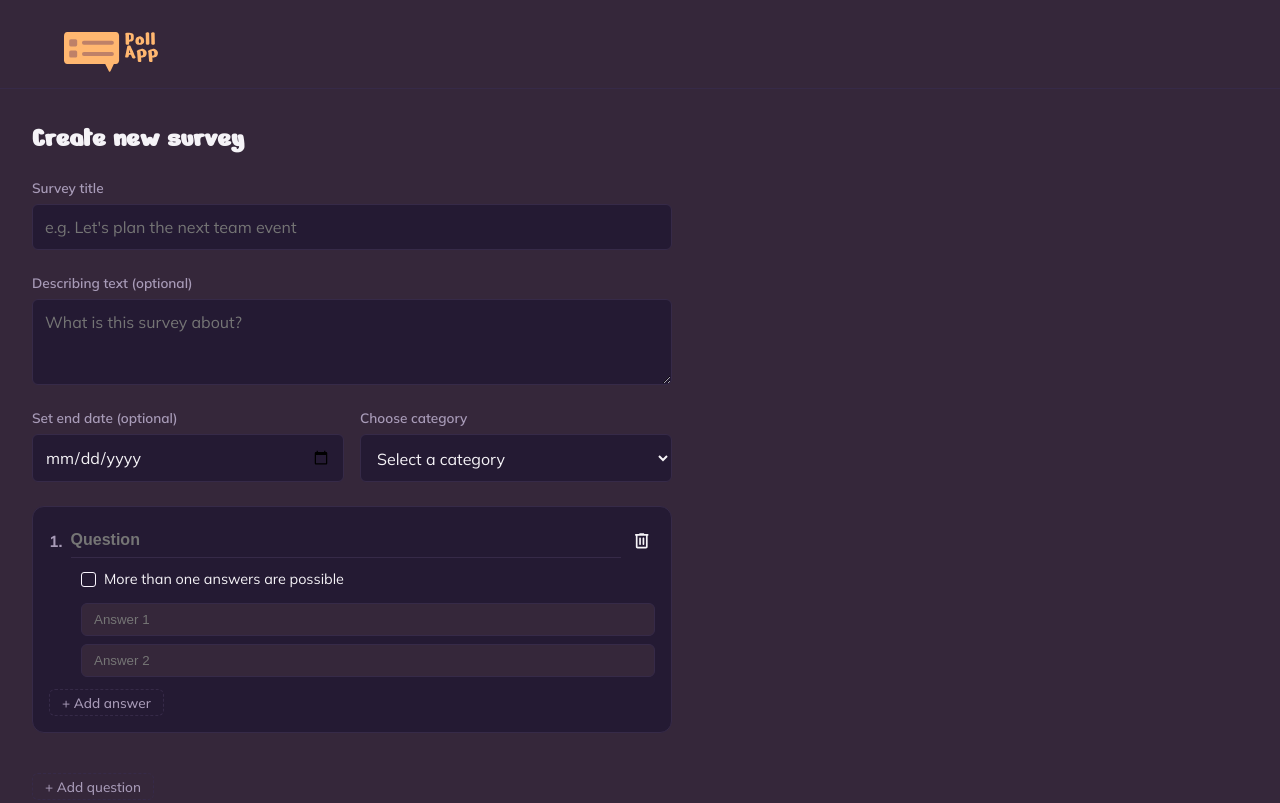
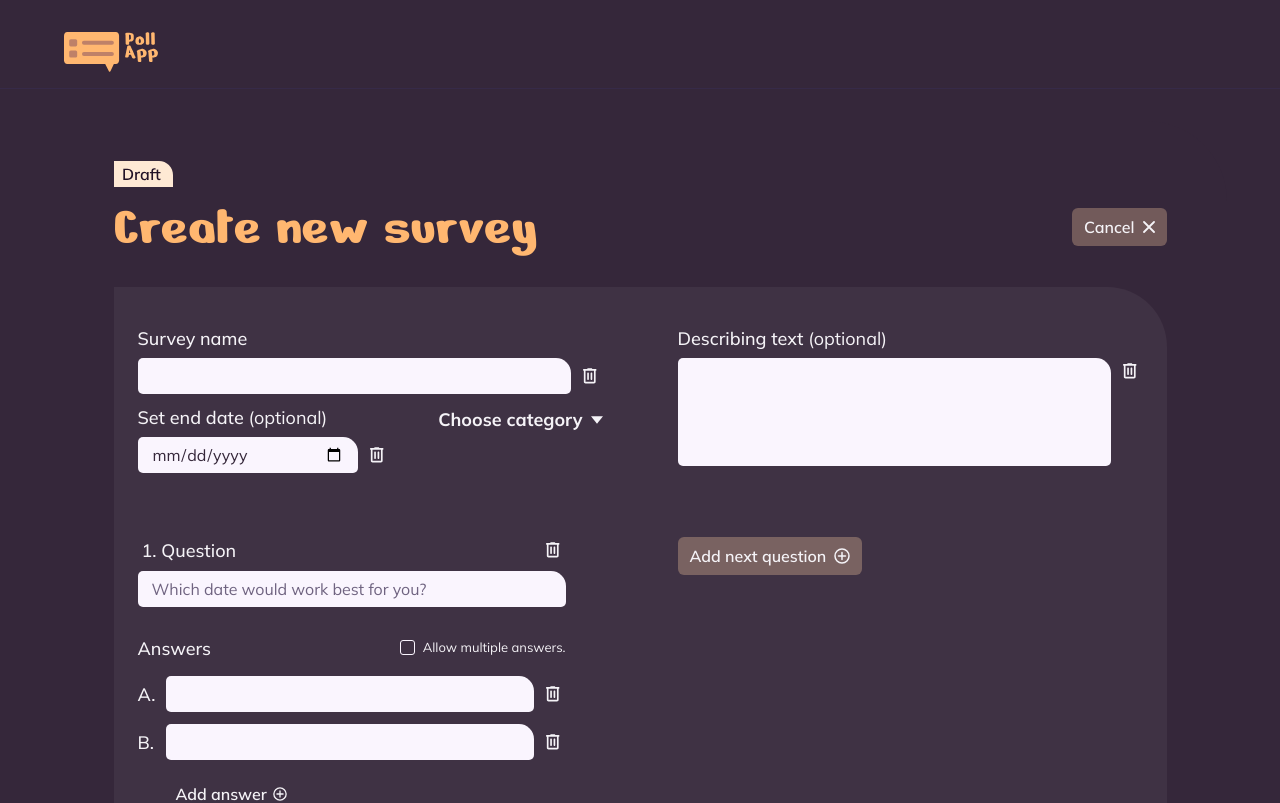
Before and after one commit to NouBou1/pollApp, an Angular app in the folder pollApp/: page /create-survey in a window 1280 px wide. Shown: the top 803 px of the page. Built offline with nearby package versions, Linux system fonts and the light colour scheme; a web font is replaced by a local one.

Commit message:
feat(create-survey): rebuild form layout to match Figma
Two-column layout with draft tag, cancel button, category dropdown and
delete icons per field. Questions fill the grid in order and "Add next
question" takes the next free cell. Shared field styles live in
styles/_form-controls.scss.

```diff
--- a/pollApp/src/app/features/create-survey/create-survey.html
+++ b/pollApp/src/app/features/create-survey/create-survey.html
@@ -1,50 +1,97 @@
-<h1>Create new survey</h1>
+<section class="create-survey">
+  <header class="create-survey__header">
+    <img class="create-survey__status" src="/assets/status-draft.svg" alt="Draft" />
+    <div class="create-survey__title-row">
+      <h1 class="create-survey__title">Create new survey</h1>
+      <button type="button" class="soft-button" routerLink="/home">
+        Cancel
+        <svg viewBox="0 0 12 12" width="12" height="12" aria-hidden="true">
+          <path d="M1 1l10 10M11 1L1 11" stroke="currentColor" stroke-width="1.8" stroke-linecap="round" />
+        </svg>
+      </button>
+    </div>
+  </header>
 
-<form class="create-survey-form" [formGroup]="form" (ngSubmit)="submit()">
-  <label class="field">
-    <span>Survey title</span>
-    <input type="text" formControlName="title" placeholder="e.g. Let's plan the next team event" />
-  </label>
-
-  <label class="field">
-    <span>Describing text (optional)</span>
-    <textarea formControlName="description" rows="3" placeholder="What is this survey about?"></textarea>
-  </label>
+  <form class="create-survey__form" [formGroup]="form" (ngSubmit)="submit()">
+    <div class="create-survey__body">
+      <div class="create-survey__column">
+        <div class="field">
+          <label class="field__label" for="survey-title">Survey name</label>
+          <div class="field__control">
+            <input id="survey-title" class="field__input" type="text" formControlName="title" />
+            <app-close-icon-button ariaLabel="Clear survey name" (clicked)="clear('title')" />
+          </div>
+        </div>
 
         <div class="field-row">
-    <label class="field">
-      <span>Set end date (optional)</span>
-      <input type="date" formControlName="endDate" />
+          <div class="field">
+            <label class="field__label" for="survey-end-date">
+              Set end date <span class="field__optional">(optional)</span>
             </label>
-
-    <label class="field">
-      <span>Choose category</span>
-      <select formControlName="category">
-        <option value="" disabled>Select a category</option>
-        @for (category of categories; track category) {
-          <option [value]="category">{{ category }}</option>
-        }
-      </select>
-    </label>
+            <div class="field__control">
+              <input
+                id="survey-end-date"
+                class="field__input field__input--date"
+                type="date"
+                formControlName="endDate"
+              />
+              <app-close-icon-button ariaLabel="Clear end date" (clicked)="clear('endDate')" />
+            </div>
           </div>
 
-  <div class="questions">
-    @for (question of questions.controls; track $index) {
+          <app-sort-by-select
+            class="field-row__category"
+            [label]="form.controls.category.value || 'Choose category'"
+            [options]="categoryOptions"
+            [value]="form.controls.category.value"
+            (valueChange)="form.controls.category.setValue($event)"
+          />
+        </div>
+      </div>
+
+      <div class="create-survey__column">
+        <div class="field">
+          <label class="field__label" for="survey-description">
+            Describing text <span class="field__optional">(optional)</span>
+          </label>
+          <div class="field__control field__control--top">
+            <textarea
+              id="survey-description"
+              class="field__input field__input--textarea"
+              formControlName="description"
+            ></textarea>
+            <app-close-icon-button ariaLabel="Clear describing text" (clicked)="clear('description')" />
+          </div>
+        </div>
+      </div>
+
+      <!-- Questions fill the two-column grid in order; "Add next question" takes the next free cell. -->
+      @for (question of questions.controls; track question) {
         <app-question-form-group
           [question]="question"
           [index]="$index"
           (removeQuestion)="removeQuestion($index)"
         />
       }
+
+      <div class="create-survey__column">
+        <button type="button" class="soft-button" (click)="addQuestion()">
+          Add next question
+          <svg viewBox="0 0 16 16" width="16" height="16" aria-hidden="true">
+            <circle cx="8" cy="8" r="7" fill="none" stroke="currentColor" stroke-width="1.5" />
+            <path d="M8 4.5v7M4.5 8h7" stroke="currentColor" stroke-width="1.5" stroke-linecap="round" />
+          </svg>
+        </button>
+      </div>
     </div>
 
-  <app-button-mini (clicked)="addQuestion()">+ Add question</app-button-mini>
-
+    <div class="create-survey__footer">
       @if (error()) {
-    <p class="form-error">{{ error() }}</p>
+        <p class="create-survey__error">{{ error() }}</p>
       }
-
       <app-button-primary type="submit" [disabled]="submitting()">Publish</app-button-primary>
+    </div>
   </form>
+</section>
 
 <app-toast [visible]="showPublishedToast()">Your survey is now published</app-toast>
--- a/pollApp/src/app/features/create-survey/create-survey.scss
+++ b/pollApp/src/app/features/create-survey/create-survey.scss
@@ -1,14 +1,88 @@
-h1 {
-  font-size: 1.75rem;
-  font-weight: 700;
-  margin-bottom: var(--space-5);
-}
+@use '../../../styles/form-controls' as fc;
 
-.create-survey-form {
-  display: flex;
-  flex-direction: column;
-  gap: var(--space-5);
-  max-width: 640px;
+.create-survey {
+  max-width: 1173px;
+  margin: 0 auto;
+  padding: 40px 60px;
+  border-radius: 0 var(--radius-card-corner) 0 0;
+  background: var(--color-bg-base);
+
+  @media (max-width: 720px) {
+    padding: var(--space-5) var(--space-4);
+    border-top-right-radius: var(--space-7);
+  }
+
+  &__status {
+    display: block;
+    width: 59px;
+    height: 26px;
+  }
+
+  &__title-row {
+    display: flex;
+    align-items: center;
+    justify-content: space-between;
+    gap: var(--space-4);
+    margin-top: var(--space-3);
+  }
+
+  &__title {
+    font-size: 56px;
+    font-weight: 400;
+    line-height: 1;
+    color: var(--color-accent);
+
+    @media (max-width: 720px) {
+      font-size: 40px;
+    }
+  }
+
+  &__body {
+    display: grid;
+    grid-template-columns: repeat(2, minmax(0, 1fr));
+    column-gap: 75px;
+    row-gap: var(--space-7);
+    margin-top: var(--space-6);
+    padding: 40px 24px;
+    border-radius: 0 60px 0 0;
+    background: rgba(250, 245, 254, 0.05);
+
+    // Survey name/date and describing text sit a bit further from the questions (64px vs 48px).
+    > :nth-child(-n + 2) {
+      margin-bottom: var(--space-4);
+    }
+
+    @media (max-width: 900px) {
+      grid-template-columns: minmax(0, 1fr);
+      row-gap: var(--space-6);
+      padding: var(--space-5) var(--space-4);
+    }
+  }
+
+  &__column {
+    display: flex;
+    flex-direction: column;
+    align-items: flex-start;
+    gap: var(--space-3);
+    min-width: 0;
+
+    > .field {
+      align-self: stretch;
+    }
+  }
+
+  &__footer {
+    display: flex;
+    align-items: center;
+    justify-content: flex-end;
+    gap: var(--space-4);
+    margin-top: var(--space-7);
+  }
+
+  &__error {
+    color: var(--color-danger);
+    font-size: 0.9rem;
+  }
 }
 
 .field {
@@ -16,51 +90,55 @@ h1 {
   flex-direction: column;
   gap: var(--space-2);
 
-  span {
-    font-size: 0.85rem;
-    color: var(--color-text-secondary);
-    font-weight: 600;
+
+  &__label {
+    @include fc.field-label;
   }
 
-  input,
-  select,
-  textarea {
-    padding: var(--space-3);
-    border-radius: var(--radius-sm);
-    border: 1px solid var(--color-border);
-    background: var(--color-bg-elevated);
-    color: var(--color-text-primary);
-    font-size: 1rem;
-    font-family: inherit;
+  &__optional {
+    font-weight: 400;
+  }
 
-    &:focus {
-      outline: none;
-      border-color: var(--color-accent);
+  &__control {
+    display: flex;
+    align-items: center;
+    gap: 6px;
+
+    &--top {
+      align-items: flex-start;
     }
   }
 
-  textarea {
-    resize: vertical;
+  &__input {
+    @include fc.field-input;
+    flex: 1;
+    min-width: 0;
+
+    &--date {
+      flex: 0 0 220px;
+    }
+
+    &--textarea {
+      height: 108px;
+      padding: 10px 14px;
+      resize: none;
+    }
   }
 }
 
 .field-row {
   display: flex;
-  gap: var(--space-4);
+  align-items: flex-start;
+  justify-content: space-between;
   flex-wrap: wrap;
+  gap: var(--space-3) var(--space-5);
+  align-self: stretch;
 
-  .field {
-    flex: 1;
-    min-width: 160px;
+  &__category {
+    margin-top: 2px;
   }
 }
 
-.questions {
-  display: flex;
-  flex-direction: column;
+.soft-button {
+  @include fc.soft-button;
 }
-
-.form-error {
-  color: var(--color-danger);
-  font-size: 0.9rem;
-}
--- a/pollApp/src/app/features/create-survey/create-survey.ts
+++ b/pollApp/src/app/features/create-survey/create-survey.ts
@@ -1,18 +1,13 @@
 import { Component, inject, signal } from '@angular/core';
 import { FormArray, FormControl, FormGroup, ReactiveFormsModule, Validators } from '@angular/forms';
-import { Router } from '@angular/router';
-import { ButtonMini } from '../../shared/components/button-mini/button-mini';
+import { Router, RouterLink } from '@angular/router';
 import { ButtonPrimary } from '../../shared/components/button-primary/button-primary';
+import { CloseIconButton } from '../../shared/components/close-icon-button/close-icon-button';
+import { SortBySelect, SortOption } from '../../shared/components/sort-by-select/sort-by-select';
 import { Toast } from '../../shared/components/toast/toast';
 import { SurveyService } from '../../core/services/survey.service';
 import { CreateSurveyPayload, SURVEY_CATEGORIES } from '../../core/models/survey.model';
-import { OptionForm, QuestionForm, QuestionFormGroup } from './question-form-group/question-form-group';
-
-function buildOption(): OptionForm {
-  return new FormGroup({
-    text: new FormControl('', { nonNullable: true, validators: Validators.required }),
-  });
-}
+import { buildOption, QuestionForm, QuestionFormGroup } from './question-form-group/question-form-group';
 
 function buildQuestion(): QuestionForm {
   return new FormGroup({
@@ -28,7 +23,15 @@ function endOfDayIso(dateOnly: string): string {
 
 @Component({
   selector: 'app-create-survey',
-  imports: [ReactiveFormsModule, ButtonMini, ButtonPrimary, Toast, QuestionFormGroup],
+  imports: [
+    ReactiveFormsModule,
+    RouterLink,
+    ButtonPrimary,
+    CloseIconButton,
+    SortBySelect,
+    Toast,
+    QuestionFormGroup,
+  ],
   templateUrl: './create-survey.html',
   styleUrl: './create-survey.scss',
 })
@@ -36,7 +39,10 @@ export class CreateSurvey {
   private readonly surveyService = inject(SurveyService);
   private readonly router = inject(Router);
 
-  readonly categories = SURVEY_CATEGORIES;
+  readonly categoryOptions: SortOption[] = SURVEY_CATEGORIES.map((category) => ({
+    value: category,
+    label: category,
+  }));
   readonly submitting = signal(false);
   readonly error = signal<string | null>(null);
   readonly showPublishedToast = signal(false);
@@ -53,6 +59,10 @@ export class CreateSurvey {
     return this.form.controls.questions;
   }
 
+  clear(control: 'title' | 'description' | 'endDate') {
+    this.form.controls[control].reset();
+  }
+
   addQuestion() {
     this.questions.push(buildQuestion());
   }
@@ -65,6 +75,7 @@ export class CreateSurvey {
   submit() {
     if (this.form.invalid) {
       this.form.markAllAsTouched();
+      this.error.set('Please fill in the survey name, a category and all questions and answers.');
       return;
     }
 
--- a/pollApp/src/app/features/create-survey/question-form-group/question-form-group.html
+++ b/pollApp/src/app/features/create-survey/question-form-group/question-form-group.html
@@ -1,38 +1,45 @@
 <div class="question-group" [formGroup]="question()">
   <div class="question-group__header">
-    <span class="question-group__number">{{ index() + 1 }}.</span>
-    <input
-      class="question-group__text"
-      type="text"
-      formControlName="text"
-      placeholder="Question"
-    />
+    <label class="question-group__label" [for]="'question-' + index()">
+      {{ index() + 1 }}. Question
+    </label>
     <app-close-icon-button ariaLabel="Remove question" (clicked)="removeQuestion.emit()" />
   </div>
+  <input
+    class="question-group__text"
+    [id]="'question-' + index()"
+    type="text"
+    formControlName="text"
+    [placeholder]="placeholder()"
+  />
 
-  <app-checkbox
-    class="question-group__allow-multiple"
-    [checked]="allowMultiple.value"
-    (checkedChange)="allowMultiple.setValue($event)"
-  >
-    More than one answers are possible
-  </app-checkbox>
+  <div class="question-group__answers-header">
+    <span class="question-group__label">Answers</span>
+    <app-checkbox [checked]="allowMultiple.value" (checkedChange)="allowMultiple.setValue($event)">
+      <span class="question-group__allow-multiple">Allow multiple answers.</span>
+    </app-checkbox>
+  </div>
 
   <div class="question-group__options" formArrayName="options">
-    @for (option of options.controls; track $index) {
+    @for (option of options.controls; track option) {
       <div class="option-row" [formGroupName]="$index">
+        <span class="option-row__letter">{{ letter($index) }}.</span>
         <input
           class="option-row__text"
           type="text"
           formControlName="text"
-          [placeholder]="'Answer ' + ($index + 1)"
+          [attr.aria-label]="'Answer ' + letter($index)"
         />
-        @if (options.length > 2) {
-          <app-close-icon-button ariaLabel="Remove option" (clicked)="removeOption($index)" />
-        }
+        <app-close-icon-button ariaLabel="Remove answer" (clicked)="removeOption($index)" />
       </div>
     }
   </div>
 
-  <app-button-mini (clicked)="addOption()">+ Add answer</app-button-mini>
+  <button type="button" class="question-group__add-answer" (click)="addOption()">
+    Add answer
+    <svg viewBox="0 0 16 16" width="14" height="14" aria-hidden="true">
+      <circle cx="8" cy="8" r="7" fill="none" stroke="currentColor" stroke-width="1.5" />
+      <path d="M8 4.5v7M4.5 8h7" stroke="currentColor" stroke-width="1.5" stroke-linecap="round" />
+    </svg>
+  </button>
 </div>
--- a/pollApp/src/app/features/create-survey/question-form-group/question-form-group.scss
+++ b/pollApp/src/app/features/create-survey/question-form-group/question-form-group.scss
@@ -1,68 +1,83 @@
+@use '../../../../styles/form-controls' as fc;
+
 .question-group {
   display: flex;
   flex-direction: column;
-  gap: var(--space-3);
-  padding: var(--space-4);
-  border-radius: var(--radius-md);
-  background: var(--color-bg-elevated);
-  border: 1px solid var(--color-border);
-  margin-bottom: var(--space-4);
+  width: 428px;
+  max-width: 100%;
 
   &__header {
     display: flex;
     align-items: center;
-    gap: var(--space-2);
+    justify-content: space-between;
+    padding-left: var(--space-1);
   }
 
-  &__number {
-    font-weight: 700;
-    color: var(--color-text-secondary);
+  &__label {
+    @include fc.field-label;
   }
 
   &__text {
-    flex: 1;
-    background: transparent;
-    border: none;
-    border-bottom: 1px solid var(--color-border);
-    color: var(--color-text-primary);
-    font-size: 1rem;
-    font-weight: 600;
-    padding: var(--space-2) 0;
+    @include fc.field-input;
+    margin-top: var(--space-2);
+  }
 
-    &:focus {
-      outline: none;
-      border-color: var(--color-accent);
-    }
+  &__answers-header {
+    display: flex;
+    align-items: center;
+    justify-content: space-between;
+    gap: var(--space-3);
+    margin-top: 30px;
   }
 
   &__allow-multiple {
-    padding-left: var(--space-6);
+    font-size: 13px;
   }
 
   &__options {
     display: flex;
     flex-direction: column;
-    gap: var(--space-2);
-    padding-left: var(--space-6);
+    gap: var(--space-3);
+    margin-top: var(--space-4);
+  }
+
+  &__add-answer {
+    display: inline-flex;
+    align-items: center;
+    align-self: flex-start;
+    gap: 6px;
+    margin-top: var(--space-5);
+    margin-left: 38px;
+    padding: 0 0 2px;
+    border: none;
+    border-bottom: 1px solid currentColor;
+    background: transparent;
+    color: var(--color-text-primary);
+    font-family: inherit;
+    font-size: 16px;
+    font-weight: 600;
+    cursor: pointer;
+    transition: color 0.15s ease;
+
+    &:hover {
+      color: var(--color-accent);
+    }
   }
 }
 
 .option-row {
   display: flex;
   align-items: center;
-  gap: var(--space-2);
+  gap: 6px;
+
+  &__letter {
+    @include fc.field-label;
+    flex: 0 0 22px;
+  }
 
   &__text {
+    @include fc.field-input;
     flex: 1;
-    padding: var(--space-2) var(--space-3);
-    border-radius: var(--radius-sm);
-    border: 1px solid var(--color-border);
-    background: var(--color-bg-base);
-    color: var(--color-text-primary);
-
-    &:focus {
-      outline: none;
-      border-color: var(--color-accent);
-    }
+    min-width: 0;
   }
 }
--- a/pollApp/src/app/features/create-survey/question-form-group/question-form-group.ts
+++ b/pollApp/src/app/features/create-survey/question-form-group/question-form-group.ts
@@ -1,6 +1,5 @@
-import { Component, input, output } from '@angular/core';
-import { FormGroup, FormArray, FormControl, ReactiveFormsModule } from '@angular/forms';
-import { ButtonMini } from '../../../shared/components/button-mini/button-mini';
+import { Component, computed, input, output } from '@angular/core';
+import { FormGroup, FormArray, FormControl, ReactiveFormsModule, Validators } from '@angular/forms';
 import { CloseIconButton } from '../../../shared/components/close-icon-button/close-icon-button';
 import { Checkbox } from '../../../shared/components/checkbox/checkbox';
 
@@ -11,9 +10,20 @@ export type QuestionForm = FormGroup<{
   options: FormArray<OptionForm>;
 }>;
 
+const QUESTION_PLACEHOLDERS = [
+  'Which date would work best for you?',
+  'Choose the activities you prefer?',
+];
+
+export function buildOption(): OptionForm {
+  return new FormGroup({
+    text: new FormControl('', { nonNullable: true, validators: Validators.required }),
+  });
+}
+
 @Component({
   selector: 'app-question-form-group',
-  imports: [ReactiveFormsModule, ButtonMini, CloseIconButton, Checkbox],
+  imports: [ReactiveFormsModule, CloseIconButton, Checkbox],
   templateUrl: './question-form-group.html',
   styleUrl: './question-form-group.scss',
 })
@@ -30,12 +40,25 @@ export class QuestionFormGroup {
     return this.question().controls.allowMultiple;
   }
 
-  addOption() {
-    this.options.push(new FormGroup({ text: new FormControl('', { nonNullable: true }) }));
+  // Example questions from the Figma design, repeated for further questions.
+  readonly placeholder = computed(
+    () => QUESTION_PLACEHOLDERS[this.index() % QUESTION_PLACEHOLDERS.length],
+  );
+
+  letter(index: number): string {
+    return String.fromCharCode(65 + index);
   }
 
+  addOption() {
+    this.options.push(buildOption());
+  }
+
+  // A question needs at least two answers, so below that the trash icon just clears the text.
   removeOption(index: number) {
-    if (this.options.length <= 2) return;
+    if (this.options.length <= 2) {
+      this.options.at(index).reset();
+      return;
+    }
     this.options.removeAt(index);
   }
 }
--- /dev/null
+++ b/pollApp/src/styles/_form-controls.scss
@@ -0,0 +1,61 @@
+// Shared form-control styles for the create-survey flow (Figma "Create Survey" frame).
+
+@mixin field-label {
+  color: var(--color-text-primary);
+  font-size: 18px;
+  font-weight: 500;
+}
+
+@mixin field-input {
+  width: 100%;
+  height: 36px;
+  padding: 0 14px;
+  border: none;
+  border-radius: 5px 15px 5px 5px;
+  background: var(--color-card-bg);
+  color: var(--color-card-text);
+  font-family: inherit;
+  font-size: 16px;
+  font-weight: 400;
+  color-scheme: light;
+
+  &::placeholder {
+    color: var(--color-card-text-muted);
+  }
+
+  &:focus {
+    outline: 2px solid var(--color-accent);
+    outline-offset: 0;
+  }
+
+  &.ng-invalid.ng-touched {
+    outline: 2px solid var(--color-danger);
+  }
+}
+
+// Translucent peach button used for "Cancel" and "Add next question".
+@mixin soft-button {
+  display: inline-flex;
+  align-items: center;
+  gap: var(--space-2);
+  height: 38px;
+  padding: 0 var(--space-3);
+  border: none;
+  border-radius: var(--radius-sm);
+  background: rgba(255, 207, 161, 0.3);
+  color: var(--color-text-primary);
+  font-family: inherit;
+  font-size: 16px;
+  font-weight: 600;
+  white-space: nowrap;
+  cursor: pointer;
+  transition: background 0.15s ease;
+
+  &:hover {
+    background: rgba(255, 207, 161, 0.45);
+  }
+
+  svg {
+    flex-shrink: 0;
+  }
+}
```
Lines whose indentation alone changed are shown as unchanged.
